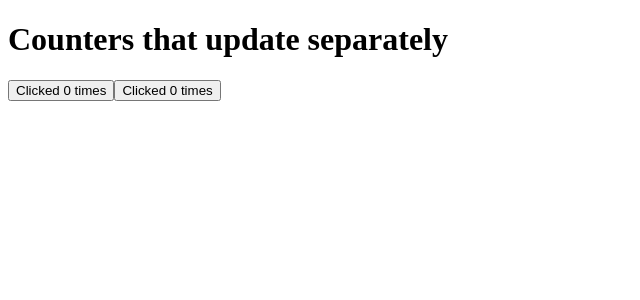
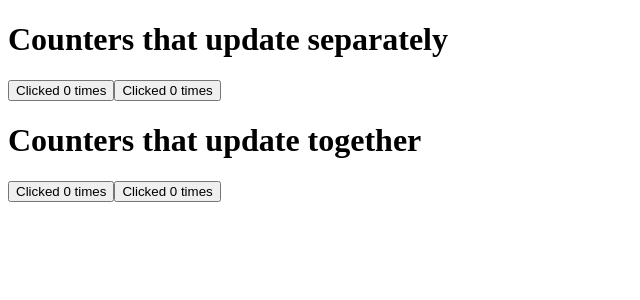
Before and after one commit to Hansetnaing/My-First-React, a React (Vite) app: page / in a window 1280 px wide. Shown: the top 300 px of the page, without its empty margins (0-640 px from the left). Built offline with nearby package versions, Linux system fonts and the light colour scheme.

Commit message:
sharing data together and separately

```diff
--- a/src/App.jsx
+++ b/src/App.jsx
@@ -3,16 +3,39 @@
 import './App.css';
 
 export default function MyApp() {
+
+  const [count, setCount] = useState(0);
+
+  function handleClick() {
+    setCount(count + 1);
+  }
+
   return (
-    <div>
-      <h1>Counters that update separately</h1>
-      <MyButton />
-      <MyButton />
-    </div>
+    <>
+      <div>
+        <h1>Counters that update separately</h1>
+        <MyButtonSeparate />
+        <MyButtonSeparate />
+      </div>
+
+      <div>
+        <h1>Counters that update together</h1>
+        <MyButton count={count} onClick={handleClick} />
+        <MyButton count={count} onClick={handleClick} />
+      </div>
+    </>
   );
 }
 
-function MyButton() {
+function MyButton({ count, onClick }) {
+  return (
+    <button onClick={onClick}>
+      Clicked {count} times
+    </button>
+  );
+}
+
+function MyButtonSeparate() {
   const [count, setCount] = useState(0);
 
   function handleClick() {
```
